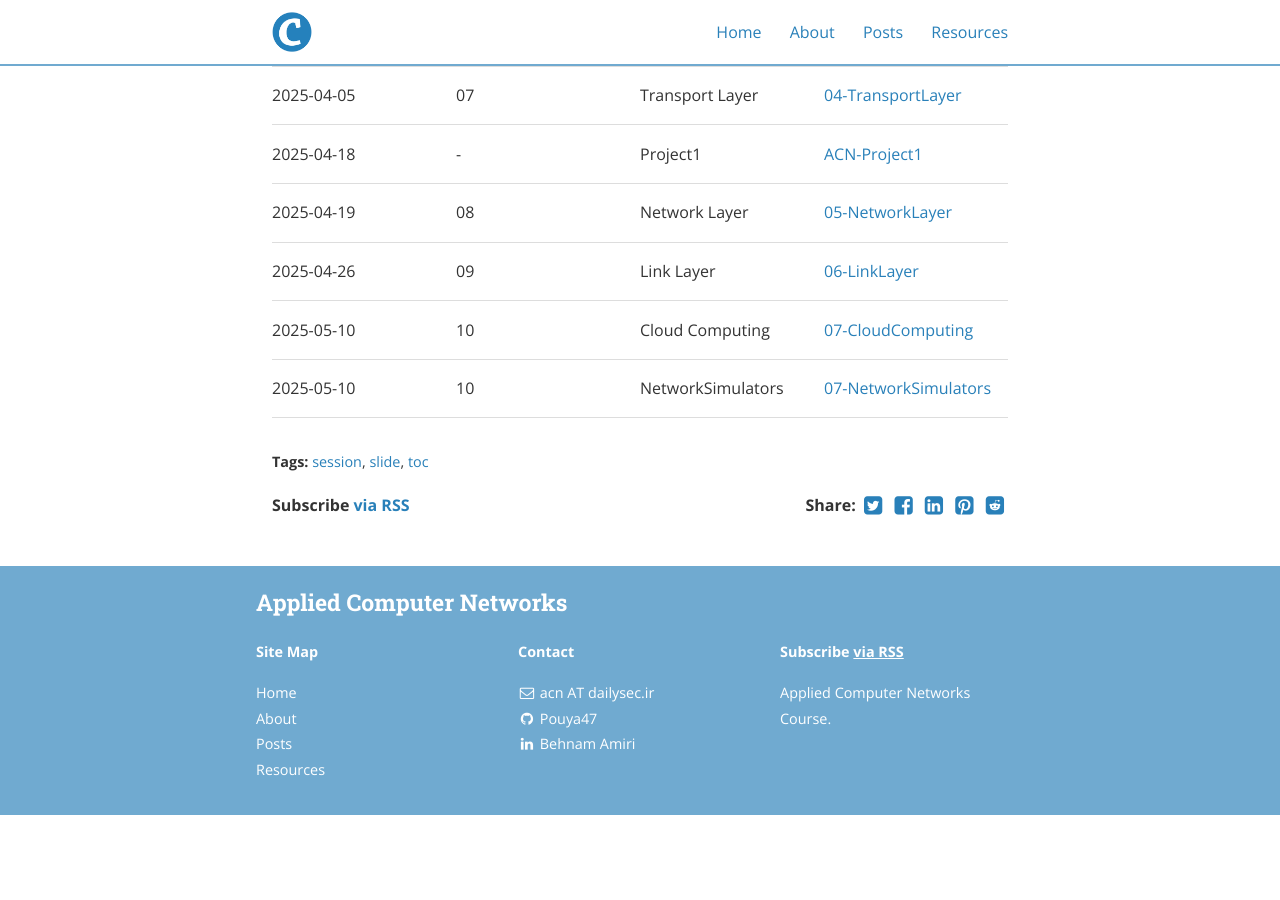
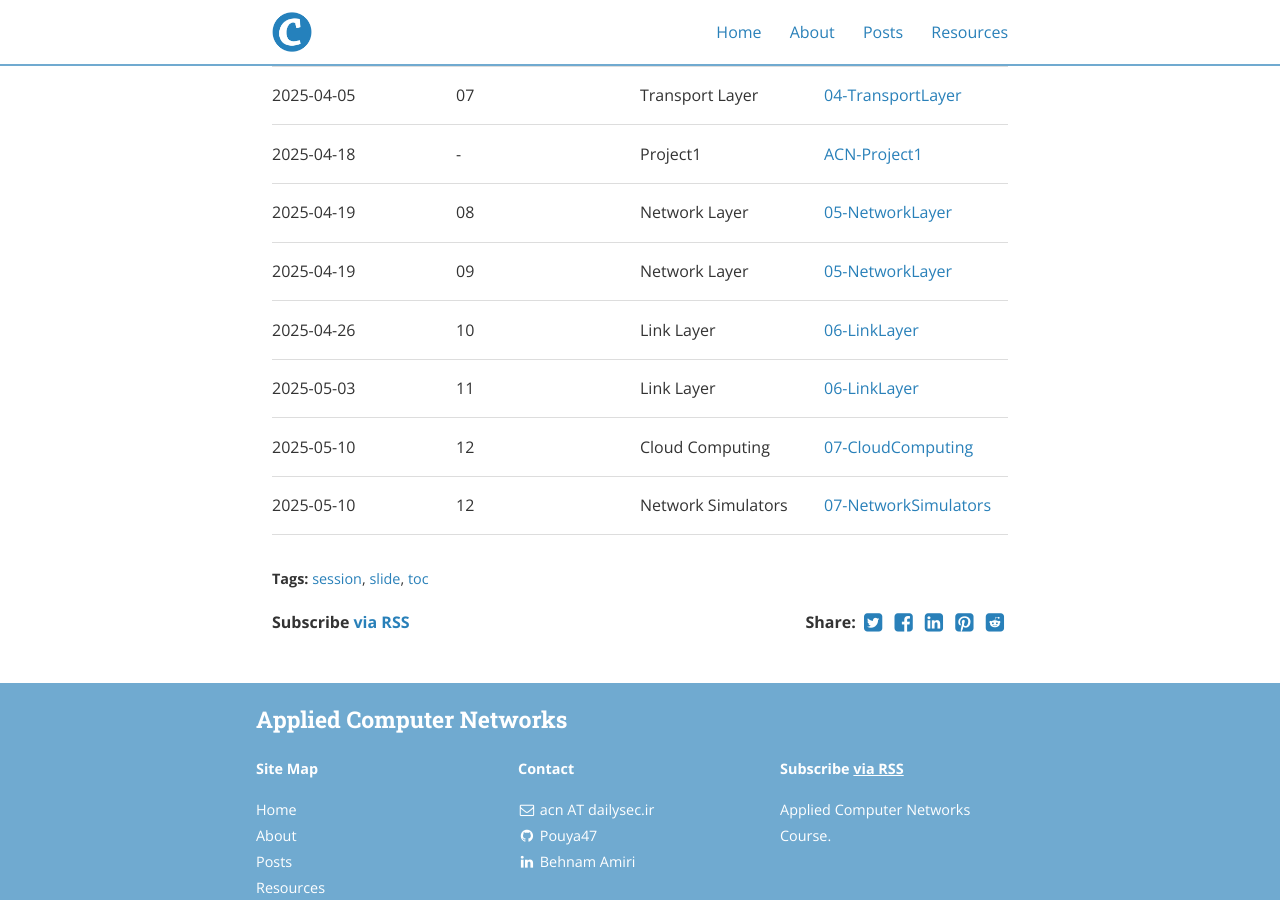
Before and after one commit to aComputerNetworks/aComputerNetworks.github.io, a Jekyll site: the page built from _posts/2025-02-17-TOC.md, in a window 1280 px wide and 900 px high, scrolled down 1141 px. Built offline with Jekyll 4.4.1, drawn with Linux system fonts in a browser that asks for light colours; nearby versions of some CDN libraries; before the commit the page ends 1956 px from its top, so only the background shows below that.

Commit message:
update TOC

```diff
--- a/_posts/2025-02-17-TOC.md
+++ b/_posts/2025-02-17-TOC.md
@@ -25,6 +25,8 @@ You can download all session slides from the table below.
 | 2025-04-05 |   07  | Transport Layer | [04-TransportLayer](/slides/04-TransportLayer.pdf) |
 | 2025-04-18 |   -  | Project1 | [ACN-Project1](/slides/ACN-Project1.pdf) |
 | 2025-04-19 |   08  | Network Layer | [05-NetworkLayer](/slides/05-NetworkLayer.pdf) |
-| 2025-04-26 |   09  | Link Layer | [06-LinkLayer](/slides/06-LinkLayer.pdf) |
-| 2025-05-10 |   10  | Cloud Computing | [07-CloudComputing](/slides/07-CloudComputing.pdf) |
-| 2025-05-10 |   10  | NetworkSimulators | [07-NetworkSimulators](/slides/07-NetworkSimulators.pdf) |
+| 2025-04-19 |   09  | Network Layer | [05-NetworkLayer](/slides/05-NetworkLayer.pdf) |
+| 2025-04-26 |   10  | Link Layer | [06-LinkLayer](/slides/06-LinkLayer.pdf) |
+| 2025-05-03 |   11  | Link Layer | [06-LinkLayer](/slides/06-LinkLayer.pdf) |
+| 2025-05-10 |   12  | Cloud Computing | [07-CloudComputing](/slides/07-CloudComputing.pdf) |
+| 2025-05-10 |   12  | Network Simulators | [07-NetworkSimulators](/slides/07-NetworkSimulators.pdf) |
```
